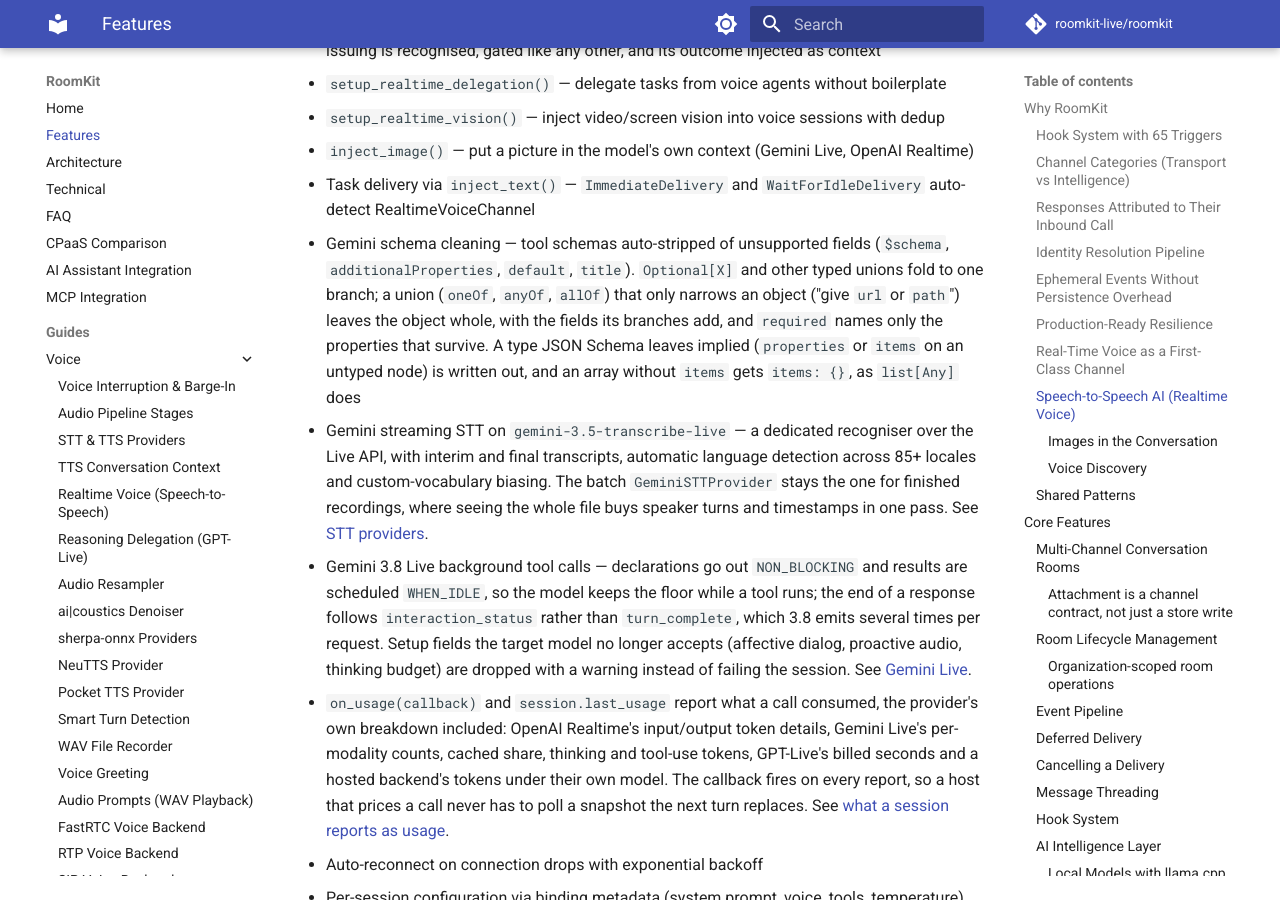
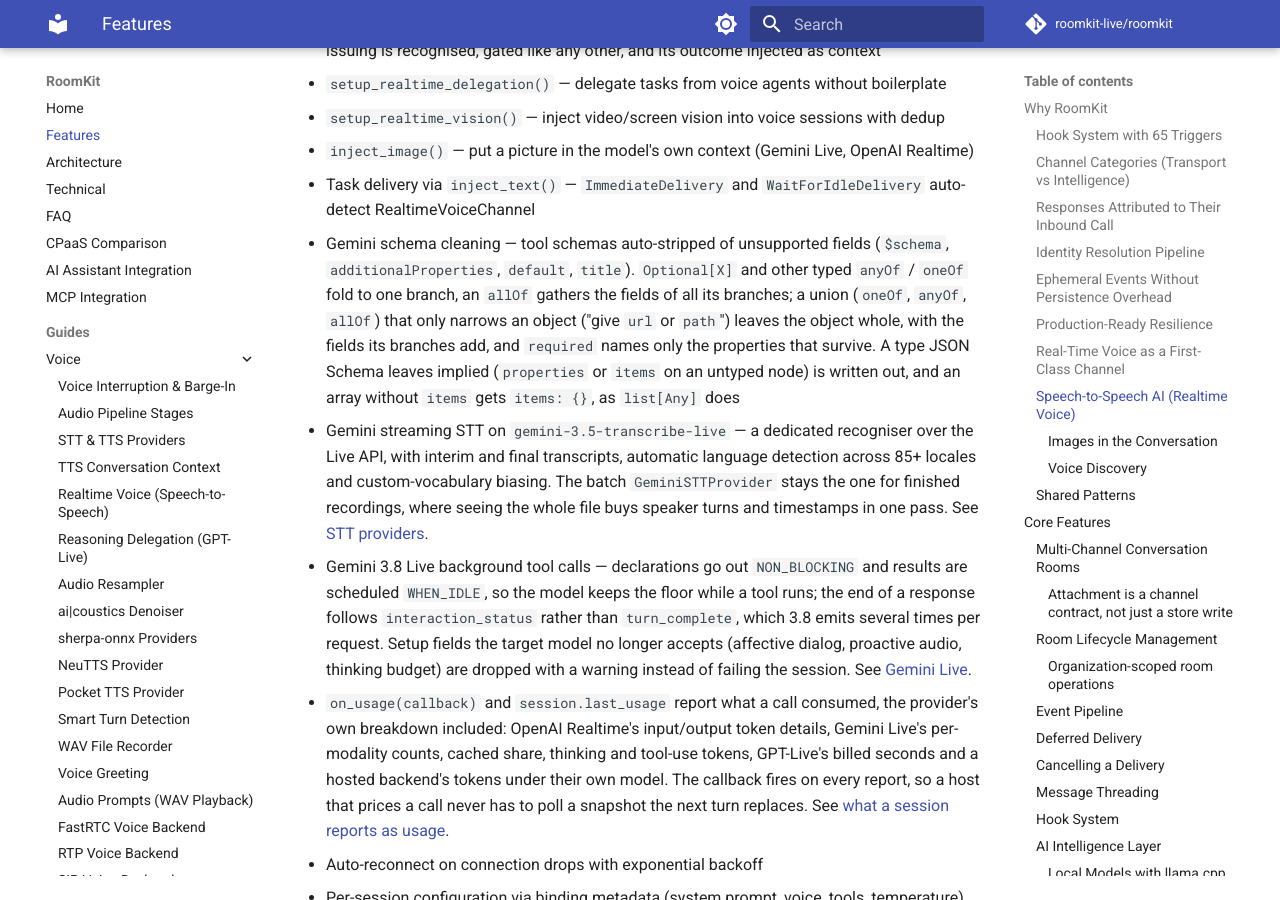
Before and after one commit to roomkit-live/roomkit-docs, an MkDocs documentation site: the page built from docs/features.md, in a window 1280 px wide and 900 px high, scrolled down 3223 px. Built offline with MkDocs 1.6.1 and Material for MkDocs 9.7.7, drawn with Linux system fonts in a browser that asks for light colours; comment, search, counter and statistics services are not loaded; some of the changed text lies outside the part shown.

Commit message:
docs(gemini): an allOf gathers its branches in schema cleaning (RMK-266)

```diff
--- a/docs/features.md
+++ b/docs/features.md
@@ -91,7 +91,7 @@ Voice isn't bolted on -- it's a full `Channel` implementation with:
 - `setup_realtime_vision()` — inject video/screen vision into voice sessions with dedup
 - `inject_image()` — put a picture in the model's own context (Gemini Live, OpenAI Realtime)
 - Task delivery via `inject_text()` — `ImmediateDelivery` and `WaitForIdleDelivery` auto-detect RealtimeVoiceChannel
-- Gemini schema cleaning — tool schemas auto-stripped of unsupported fields (`$schema`, `additionalProperties`, `default`, `title`). `Optional[X]` and other typed unions fold to one branch; a union (`oneOf`, `anyOf`, `allOf`) that only narrows an object ("give `url` or `path`") leaves the object whole, with the fields its branches add, and `required` names only the properties that survive. A type JSON Schema leaves implied (`properties` or `items` on an untyped node) is written out, and an array without `items` gets `items: {}`, as `list[Any]` does
+- Gemini schema cleaning — tool schemas auto-stripped of unsupported fields (`$schema`, `additionalProperties`, `default`, `title`). `Optional[X]` and other typed `anyOf` / `oneOf` fold to one branch, an `allOf` gathers the fields of all its branches; a union (`oneOf`, `anyOf`, `allOf`) that only narrows an object ("give `url` or `path`") leaves the object whole, with the fields its branches add, and `required` names only the properties that survive. A type JSON Schema leaves implied (`properties` or `items` on an untyped node) is written out, and an array without `items` gets `items: {}`, as `list[Any]` does
 - Gemini streaming STT on `gemini-3.5-transcribe-live` — a dedicated recogniser over the Live API, with interim and final transcripts, automatic language detection across 85+ locales and custom-vocabulary biasing. The batch `GeminiSTTProvider` stays the one for finished recordings, where seeing the whole file buys speaker turns and timestamps in one pass. See [STT providers](guides/stt-tts-providers.md#gemini-transcribe-cloud-api-streaming).
 - Gemini 3.8 Live background tool calls — declarations go out `NON_BLOCKING` and results are scheduled `WHEN_IDLE`, so the model keeps the floor while a tool runs; the end of a response follows `interaction_status` rather than `turn_complete`, which 3.8 emits several times per request. Setup fields the target model no longer accepts (affective dialog, proactive audio, thinking budget) are dropped with a warning instead of failing the session. See [Gemini Live](guides/realtime-voice-providers.md#google-gemini-live).
 - `on_usage(callback)` and `session.last_usage` report what a call consumed, the provider's own breakdown included: OpenAI Realtime's input/output token details, Gemini Live's per-modality counts, cached share, thinking and tool-use tokens, GPT-Live's billed seconds and a hosted backend's tokens under their own model. The callback fires on every report, so a host that prices a call never has to poll a snapshot the next turn replaces. See [what a session reports as usage](guides/realtime-voice-providers.md#what-a-session-reports-as-usage).
```
